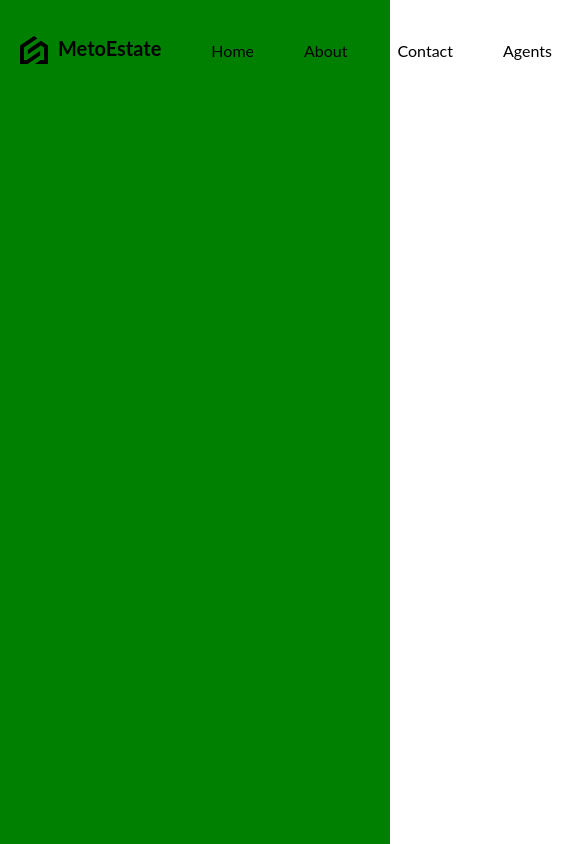
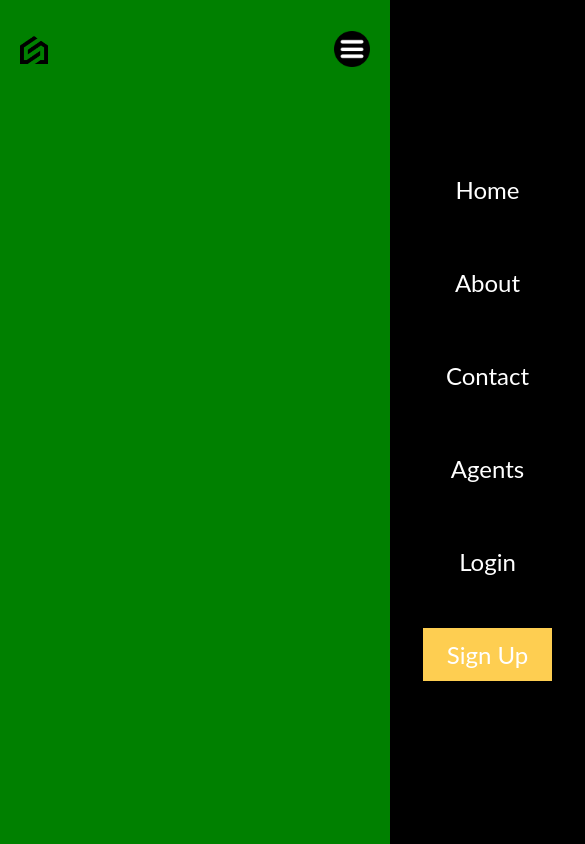
Before and after one commit to ebrardev/estateApp-ui, a React (Vite) app: page / in a window 390 px wide. Shown: the top 844 px of the page, 585 px wide, since content can reach past the window. Built offline with nearby package versions, Linux system fonts and the light colour scheme.

Commit message:
hamburger design

```diff
--- a/src/components/Navbar/Navbar.jsx
+++ b/src/components/Navbar/Navbar.jsx
@@ -1,6 +1,8 @@
-
+import React, { useState } from "react";
 import "./navbar.scss"
 function Navbar() {
+
+    const [open, setOpen] = useState(false)
     return (
         <nav>
             <div className="left">
@@ -16,6 +18,22 @@
             <div className="right">
                 <a href="/">Login</a>
                 <a href="/" className="register">Sign Up</a>
+
+                <div className="menuIcon">
+                    <img src="/menu.png"
+                    alt="menu"
+                    onClick={() => setOpen(prev=>!prev)}
+                    />
+
+                </div>
+                <div className={open ? "menu active" : "menu"}>
+                <a href="/">Home</a>
+                <a href="/">About</a>
+                <a href="/">Contact</a>
+                <a href="/">Agents</a>
+                <a href="/">Login</a>
+                <a href="/" className="register">Sign Up</a>
+                </div>
             </div>
         </nav>
     )
--- a/src/components/Navbar/navbar.scss
+++ b/src/components/Navbar/navbar.scss
@@ -1,3 +1,5 @@
+
+@import "../../responsive.scss";
 nav{
     height: 100px;
     display: flex;
@@ -7,6 +9,11 @@
 
     a{
      transition: all 0.4s ease;
+
+    @include sm{
+        display: none;
+
+    }
 
         &:hover{
            scale: 1.05;
@@ -28,6 +35,14 @@
         img{
             width: 28px;
         }
+        span{
+            @include sm{
+                display: initial;
+            }
+            @include md{
+                display: none;
+            }
+        }
      }
     }
 
@@ -39,12 +54,57 @@
 
         height: 100%;
 
+        @include md{
+            background-color: transparent;
+        }
+
           a{
             padding: 12px 24px;
             margin: 20px;
           }
         .register{
             background-color: #fece51;
+            color: white;
         }
+        .menuIcon{
+            display: none;
+            z-index: 999;
+
+            img{
+                width:36px;
+                height: 36px;
+                cursor: pointer;
+            }
+
+            @include sm{
+                display: inline;
+            }
+        }
+        .menu {
+            position: absolute;
+            top: 0;
+            right: -50%;
+            background-color: black;
+            color: white;
+            height: 100vh;
+            width: 50%;
+            transition: all 1s ease;
+            display: flex;
+            flex-direction: column;
+            align-items: center;
+            justify-content: center;
+            font-size: 24px;
+
+            &.active{
+                right: 0;
+            }
+
+            @include sm{
+                a{
+                    display: initial;
+                }
+            }
+        }
+
     }
 }
```
